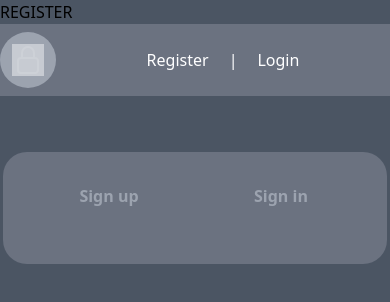
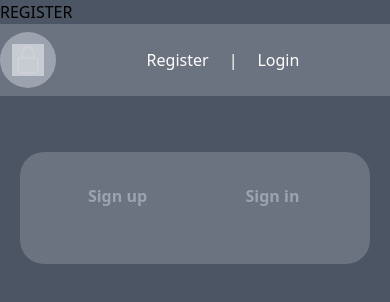
Before and after one commit to DreniGjini/friendsApp, a React (Create React App) app in the folder frontend/: page /account in a window 390 px wide. Shown: the top 302 px of the page. Built offline with nearby package versions, Linux system fonts and the light colour scheme; no server answers.

Commit message:
account changes

```diff
--- a/frontend/public/index.html
+++ b/frontend/public/index.html
@@ -24,7 +24,7 @@
       work correctly both with client-side routing and a non-root public URL.
       Learn how to configure a non-root public URL by running `npm run build`.
     -->
-    <title>React App</title>
+    <title>Assignment</title>
   </head>
   <body>
     <noscript>You need to enable JavaScript to run this app.</noscript>
--- a/frontend/src/App.tsx
+++ b/frontend/src/App.tsx
@@ -1,11 +1,18 @@
 import Router from './routes';
 import StoreProvider from './redux/provider';
-
-import useGetUserNotifications from './hooks/useGetUserNotifications/useGetUserNotifications';
 import useMarkNotificationAsRead from './hooks/useMarkAsReadNotification/useUpdateFriendshipStatus';
+import { useEffect } from 'react';
+import {io} from "socket.io-client"
 
 function App() {
   const { markNotificationAsRead, loading } = useMarkNotificationAsRead();
+  const socket = io("http://localhost:8080?eyJhbGciOiJIUzI1NiIsInR5cCI6IkpXVCJ9.eyJ1c2VybmFtZSI6InRpbmEiLCJ1c2VySWQiOiIzOTFhNTMwMy0xZDM4LTQ2YjAtYmI3OC0wYjBlMjA3NzU1YmEiLCJpYXQiOjE3MTM3MDg5MzgsImV4cCI6MTcxMzc0NDkzOH0.4Pr6_Yo7oFrmzThg7RbRsogKuL4RuPZinfqV1ry7WPI")
+
+  useEffect(() => {
+    socket.on('connect', () => {
+      console.log("cinnected")
+    })
+  }, [])
 
   const register = () => {
     markNotificationAsRead({id: "c7fe58cc-ef1e-4ab5-b0c8-c21b172ee2ca"});
--- a/frontend/src/components/account/Account.tsx
+++ b/frontend/src/components/account/Account.tsx
@@ -1,16 +1,18 @@
-import { NavLink, Outlet } from 'react-router-dom';
-import Header from '../header/Header';
+import { NavLink, Outlet } from "react-router-dom";
+import Header from "../header/Header";
 
 const Account = () => {
   return (
     <>
       <Header />
-      <div className="mx-auto w-96 bg-gray-500 mt-14 rounded-3xl text-white p-5">
-        <div className="flex justify-between mb-6">
-          <CustomLink name="Sign up" to="sign-up" />
-          <CustomLink name="Sign in" to="sign-in" />
+      <div className="px-5">
+        <div className="mx-auto md:w-96 w-full bg-gray-500 mt-14 rounded-3xl text-white p-5">
+          <div className="flex justify-between mb-6">
+            <CustomLink name="Sign up" to="sign-up" />
+            <CustomLink name="Sign in" to="sign-in" />
+          </div>
+          <Outlet />
         </div>
-        <Outlet />
       </div>
     </>
   );
@@ -23,7 +25,7 @@ const CustomLink = ({ to, name }: { to: string; name: string }) => {
     <NavLink
       className={({ isActive }) =>
         `w-full h-12 items-center justify-center flex transition-colors rounded-2xl font-semibold duration-300 hover:text-white ${
-          isActive ? 'bg-gray-400' : 'text-gray-400'
+          isActive ? "bg-gray-400" : "text-gray-400"
         }`
       }
       to={to}
```
Also changed, not shown: frontend/src/components/account/Signin.tsx (+8 -9 lines), frontend/src/components/account/Signup.tsx (+8 -8 lines).
